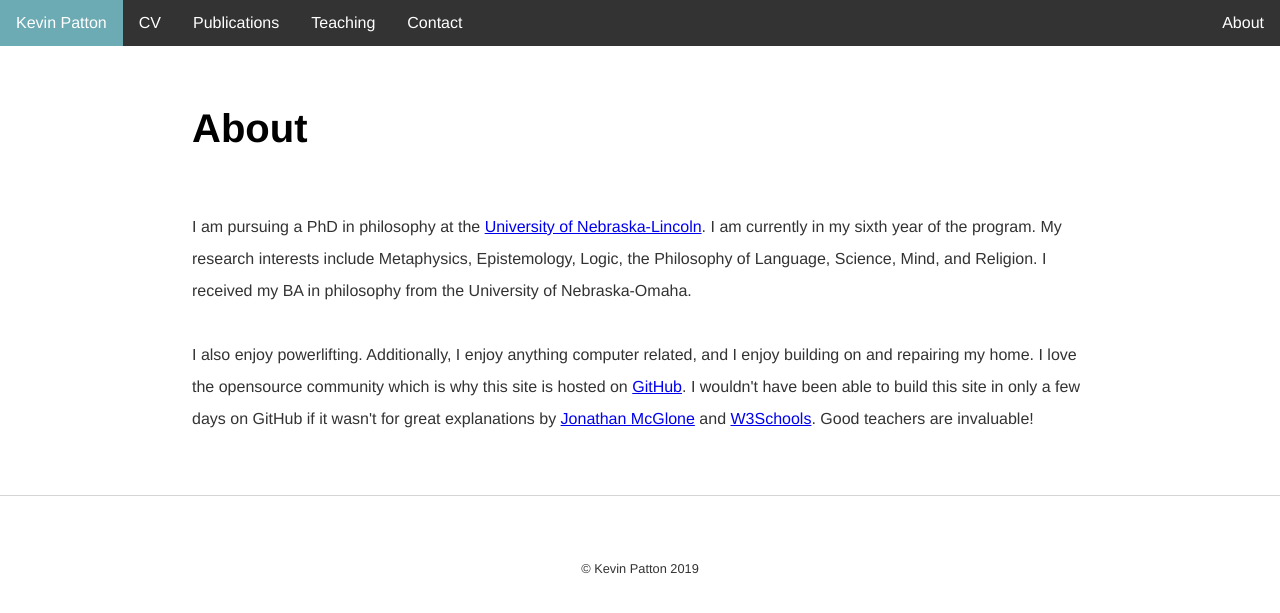
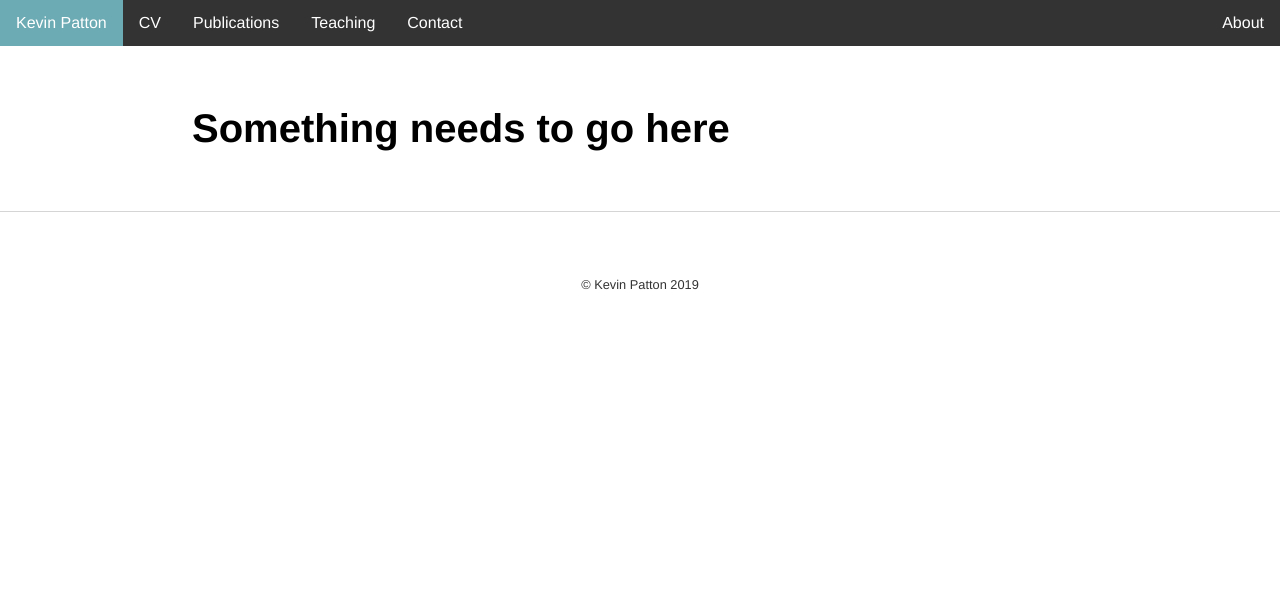
Before and after one commit to kevinjpatton/kevinjpatton.github.io, a Jekyll site: the page built from about/index.html, in a window 1280 px wide. Shown: the top 613 px of the page. Built offline with Jekyll 4.4.1, drawn with Linux system fonts in a browser that asks for light colours; Markdown is read by kramdown in place of the engine named in the settings.

Commit message:
Update index.html

```diff
--- a/about/index.html
+++ b/about/index.html
@@ -1,6 +1,5 @@
 ---
 layout: default
-title: About - Kevin Patton
+title: Something
 ---
-<h1>About</h1>
-<p>I am pursuing a PhD in philosophy at the <a href="http://www.unl.edu/philosophy/graduate-students#patton" target="_blank">University of Nebraska-Lincoln</a>.  I am currently in my sixth year of the program.  My research interests include Metaphysics, Epistemology, Logic, the Philosophy of Language, Science, Mind, and Religion.  I received my BA in philosophy from the University of Nebraska-Omaha.  <br><br>I also enjoy powerlifting.  Additionally, I enjoy anything computer related, and I enjoy building on and repairing my home.  I love the opensource community which is why this site is hosted on <a href="https://github.com" target="_blank">GitHub</a>.  I wouldn't have been able to build this site in only a few days on GitHub if it wasn't for great explanations by <a href="https://github.com/jmcglone" target="_blank">Jonathan McGlone</a> and <a href="http://www.w3schools.com/" target="_blank">W3Schools</a>.  Good teachers are invaluable!</p>
+<h1>Something needs to go here</h1>
```
